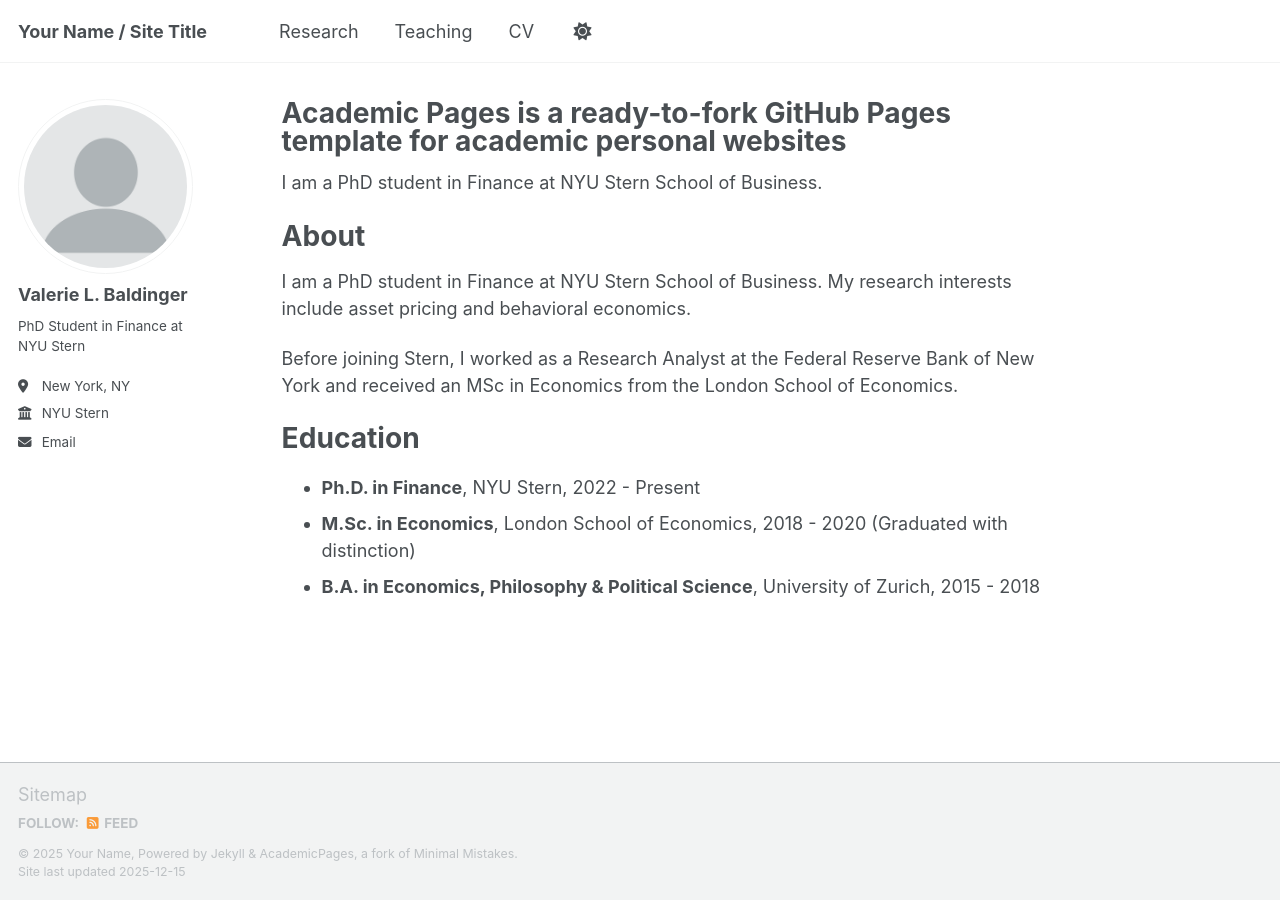
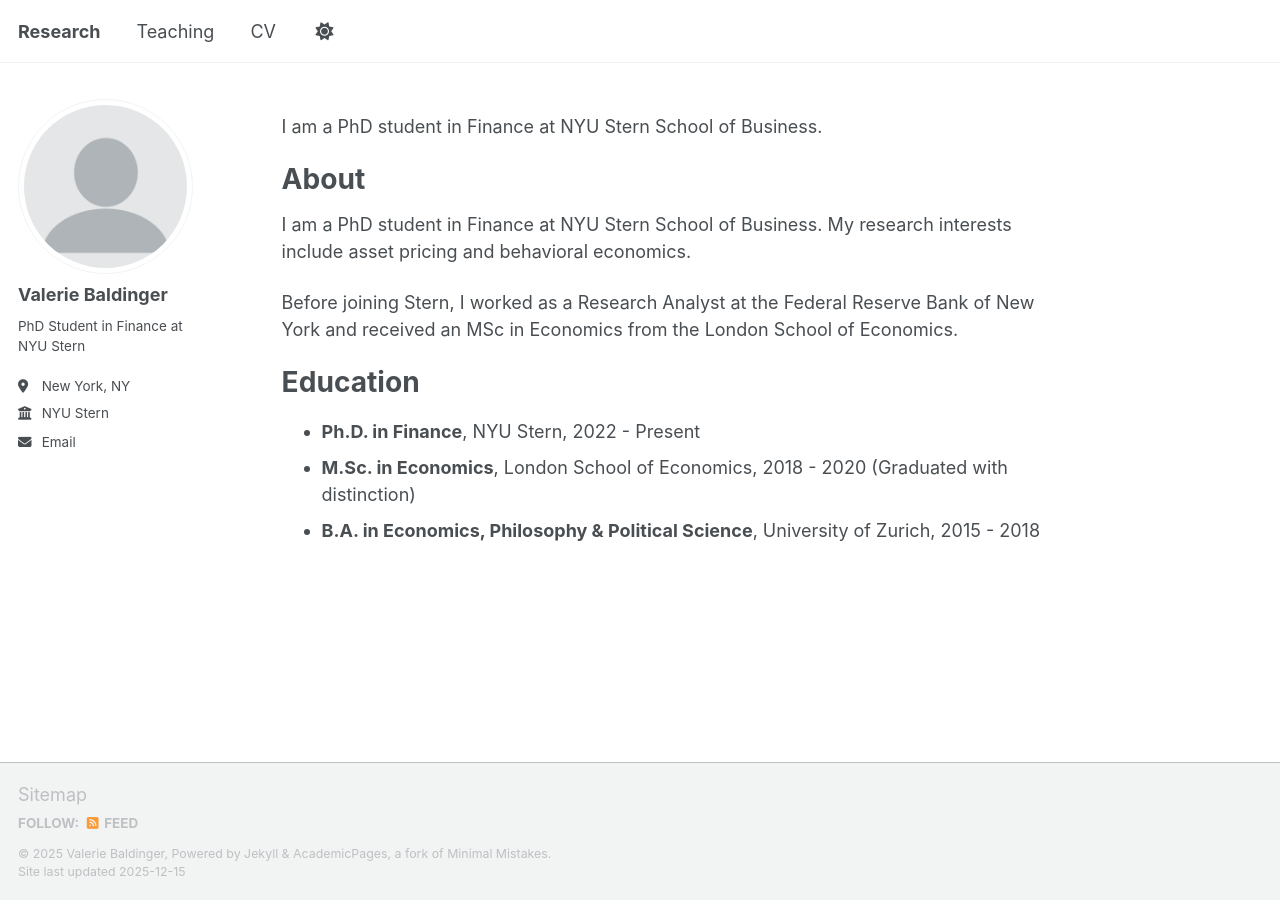
Before and after one commit to valeriebaldinger/valeriebaldinger.github.io, a Jekyll site: the page built from _pages/about.md, in a window 1280 px wide. Built offline with Jekyll 4.4.1, drawn with Linux system fonts in a browser that asks for light colours; a script bundle is joined from its source files by our own code; library files that are not in the unit come from our copies.

Commit message:
modify main

```diff
--- a/_config.yml
+++ b/_config.yml
@@ -9,10 +9,10 @@
 # Basic Site Settings
 locale                   : "en-US"
 site_theme               : "default" # Currently available options are "default", "air"
-title                    : "Your Name / Site Title"
+title                    : ""
 title_separator          : "-"
-name                     : &name "Your Name"
-description              : &description "Your Name's academic portfolio"   # Update this with a general description of your site, this is the default if not overridden by a page
+name                     : &name "Valerie Baldinger"
+description              : &description "Valerie Baldinger's academic portfolio"
 url                      : https://academicpages.github.io # The base hostname & protocol for your site e.g. "https://[your GitHub username].github.io",
                                                            # or if you already have some other page hosted on Github then use "https://[your GitHub username].github.io/[Your Repo Name]"
 baseurl                  : "" # the subpath of your site, e.g. "/blog"
@@ -24,7 +24,7 @@ repository               : "academicpages/academicpages.github.io"
 author:
   # Biographic information
   avatar           : "profile.png"
-  name             : "Valerie L. Baldinger"
+  name             : "Valerie Baldinger"
   pronouns         : # example: "she/her"
   bio              : "PhD Student in Finance at NYU Stern"
   location         : "New York, NY"
--- a/_includes/masthead.html
+++ b/_includes/masthead.html
@@ -6,7 +6,7 @@
       <nav id="site-nav" class="greedy-nav">
         <button><span class="navicon"></span></button>
         <ul class="visible-links">
-          <li class="masthead__menu-item masthead__menu-item--lg persist"><a href="{{ base_path }}/">{{ site.title }}</a></li>
+          <!-- Site title removed per user request -->
           {% for link in site.data.navigation.main %}
           {% if link.url contains 'http' %}
           {% assign domain = '' %}
@@ -16,7 +16,8 @@
           <li class="masthead__menu-item"><a href="{{ domain }}{{ link.url }}">{{ link.title }}</a></li>
           {% endfor %}
           <li id="theme-toggle" class="masthead__menu-item persist tail">
-            <a role="button" aria-labelledby="theme-icon"><i id="theme-icon" class="fa-solid fa-sun" aria-hidden="true" title="toggle theme"></i></a>
+            <a role="button" aria-labelledby="theme-icon"><i id="theme-icon" class="fa-solid fa-sun" aria-hidden="true"
+                title="toggle theme"></i></a>
           </li>
         </ul>
         <ul class="hidden-links hidden"></ul>
--- a/_pages/about.md
+++ b/_pages/about.md
@@ -1,6 +1,6 @@
 ---
 permalink: /
-title: "Academic Pages is a ready-to-fork GitHub Pages template for academic personal websites"
+title: ""
 author_profile: true
 redirect_from:
   - /about/
```
Lines whose indentation alone changed are shown as unchanged.
